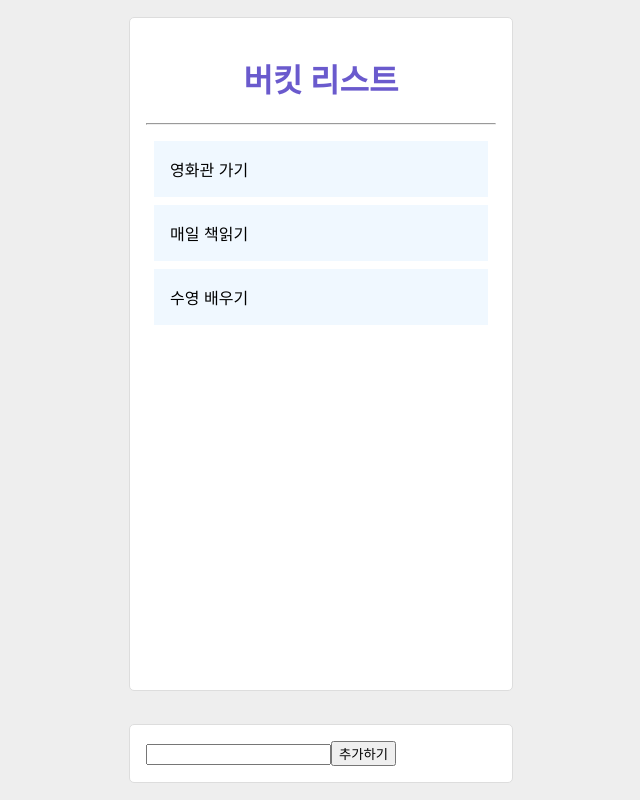
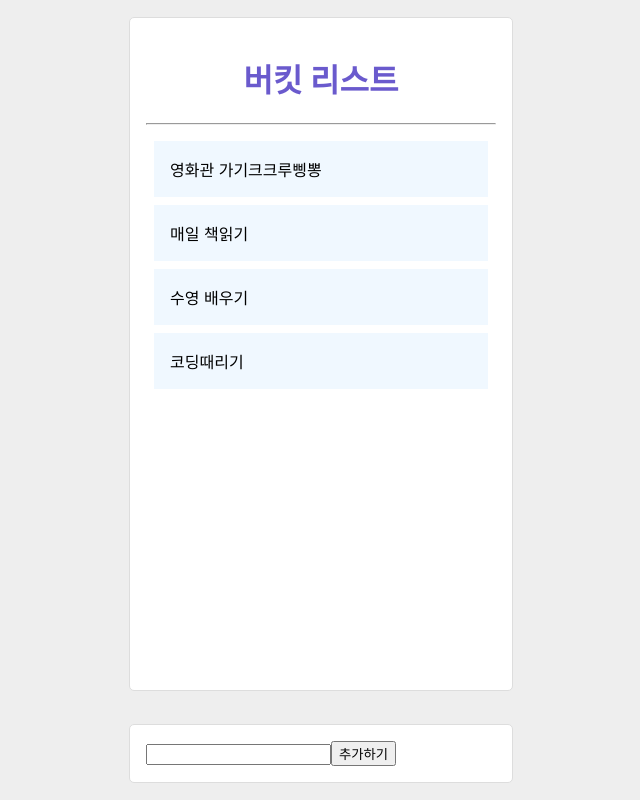
Before and after one commit to lnuvy/hanghae_react1, a React (Create React App) app: page / in a window 1280 px wide. Shown: the whole page, without its empty margins (319-959 px from the left). Built offline with nearby package versions, Linux system fonts and the light colour scheme.

Commit message:
redux 추가하기기능

```diff
--- a/src/App.js
+++ b/src/App.js
@@ -1,4 +1,4 @@
-import React from "react";
+import React, { useRef } from "react";
 import logo from "./logo.svg";
 // BucketList 컴포넌트를 import 해옵니다.
 // import [컴포넌트 명] from [컴포넌트가 있는 파일경로];
@@ -8,46 +8,36 @@ import styled from "styled-components";
 import { Route, Routes } from "react-router-dom";
 import Detail from "./Detail";
 import NotFound from "./NotFound";
+import { useDispatch } from "react-redux";
+import { createBucket } from "./redux/modules/bucket";
 
 // 클래스형 컴포넌트는 이렇게 생겼습니다!
-class App extends React.Component {
-  constructor(props) {
-    super(props);
-    // App 컴포넌트의 state를 정의해줍니다.
-    this.state = {
-      list: ["영화관 가기", "매일 책읽기", "수영 배우기"],
+function App() {
+  const text = useRef(null);
+  const dispatch = useDispatch();
+
+  const addBucket = () => {
+    dispatch(createBucket(text.current.value));
   };
 
-    this.text = React.createRef();
-  }
-
-  componentDidMount() {}
-
-  addBucket = () => {
-    const inputText = this.text.current.value;
-    this.setState({ list: [...this.state.list, inputText] });
-  };
-
-  render() {
   return (
     <AppWrap>
       <Container>
         <Title>버킷 리스트</Title>
         <Line />
         <Routes>
-            <Route path="/" element={<BucketList list={this.state.list} />} />
+          <Route path="/" element={<BucketList />} />
           <Route path="/detail" element={<Detail />} />
           <Route path="*" element={<NotFound />} />
         </Routes>
       </Container>
 
       <InputWrap>
-          <input type="text" ref={this.text} />
-          <button onClick={this.addBucket}>추가하기</button>
+        <input type="text" ref={text} />
+        <button onClick={addBucket}>추가하기</button>
       </InputWrap>
     </AppWrap>
   );
-  }
 }
 
 const AppWrap = styled.div`
--- a/src/BucketList.js
+++ b/src/BucketList.js
@@ -2,14 +2,14 @@
 import React from "react";
 import { useNavigate } from "react-router-dom";
 import styled from "styled-components";
+import { useSelector } from "react-redux";
 
-const BucketList = ({ list }) => {
+const BucketList = (props) => {
   const navigate = useNavigate();
 
-  const my_lists = list;
   const my_wrap = React.useRef(null);
 
-  // 컴포넌트가 뿌려줄 ui 요소(리엑트 엘리먼트라고 불러요.)를 반환해줍니다.
+  const my_lists = useSelector((state) => state.bucket.list);
 
   window.setTimeout(() => {
     console.log(my_wrap);
@@ -17,12 +17,7 @@ const BucketList = ({ list }) => {
 
   return (
     <div ref={my_wrap}>
-      {
-        // js의 내장 함수 중 하나인 map입니다. 리스트의 갯수만큼 => 오른쪽 구문을 반복해요.
-        // 자세한 사용법은 아래 링크를 확인해주세요.
-        // https://developer.mozilla.org/ko/docs/Web/JavaScript/Reference/Global_Objects/Array/map
-        my_lists.map((list, index) => {
-          // 콘솔을 확인해봅시다 :)
+      {my_lists.map((list, index) => {
         return (
           <ItemStyle
             key={index}
@@ -33,8 +28,7 @@ const BucketList = ({ list }) => {
             {list}
           </ItemStyle>
         );
-        })
-      }
+      })}
     </div>
   );
 };
@@ -45,6 +39,4 @@ const ItemStyle = styled.div`
   background-color: aliceblue;
 `;
 
-// 우리가 만든 함수형 컴포넌트를 export 해줍니다.
-// export 해주면 다른 컴포넌트에서 BucketList 컴포넌트를 불러다 쓸 수 있어요.
 export default BucketList;
--- a/src/index.js
+++ b/src/index.js
@@ -3,10 +3,14 @@ import ReactDOM from "react-dom";
 import "./index.css";
 import App from "./App";
 import { BrowserRouter } from "react-router-dom";
+import { Provider } from "react-redux";
+import store from "./redux/configStore";
 
 ReactDOM.render(
-  <BrowserRouter>
-    <App />
-  </BrowserRouter>,
+  <Provider store={store}>
+    <BrowserRouter>
+      <App />
+    </BrowserRouter>
+  </Provider>,
   document.getElementById("root")
 );
--- a/src/redux/modules/bucket.js
+++ b/src/redux/modules/bucket.js
@@ -4,12 +4,13 @@
 const CREATE = "bucket/CREATE";
 
 const initialState = {
-  list: ["영화관 가기", "매일 책읽기", "수영 배우기"],
+  list: ["영화관 가기크크루삥뽕", "매일 책읽기", "수영 배우기", "코딩때리기"],
 };
 
 // Action Creators
 
 export function createBucket(bucket) {
+  console.log("액션 생성");
   return { type: CREATE, bucket };
 }
 
@@ -17,6 +18,7 @@ export function createBucket(bucket) {
 export default function reducer(state = initialState, action = {}) {
   switch (action.type) {
     case "bucket/CREATE": {
+      console.log("값 바꿈");
       const new_bucket_list = [...state.list, action.bucket];
       return { list: new_bucket_list };
     }
```
Lines whose indentation alone changed are shown as unchanged.
